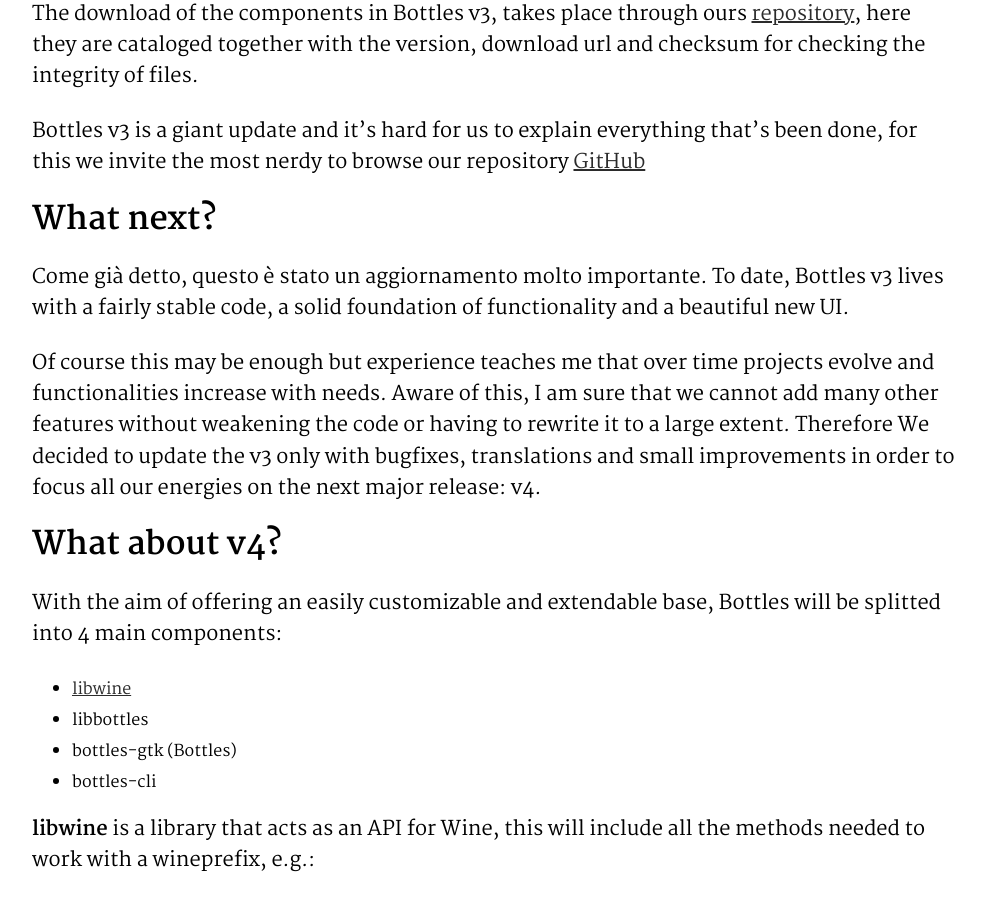
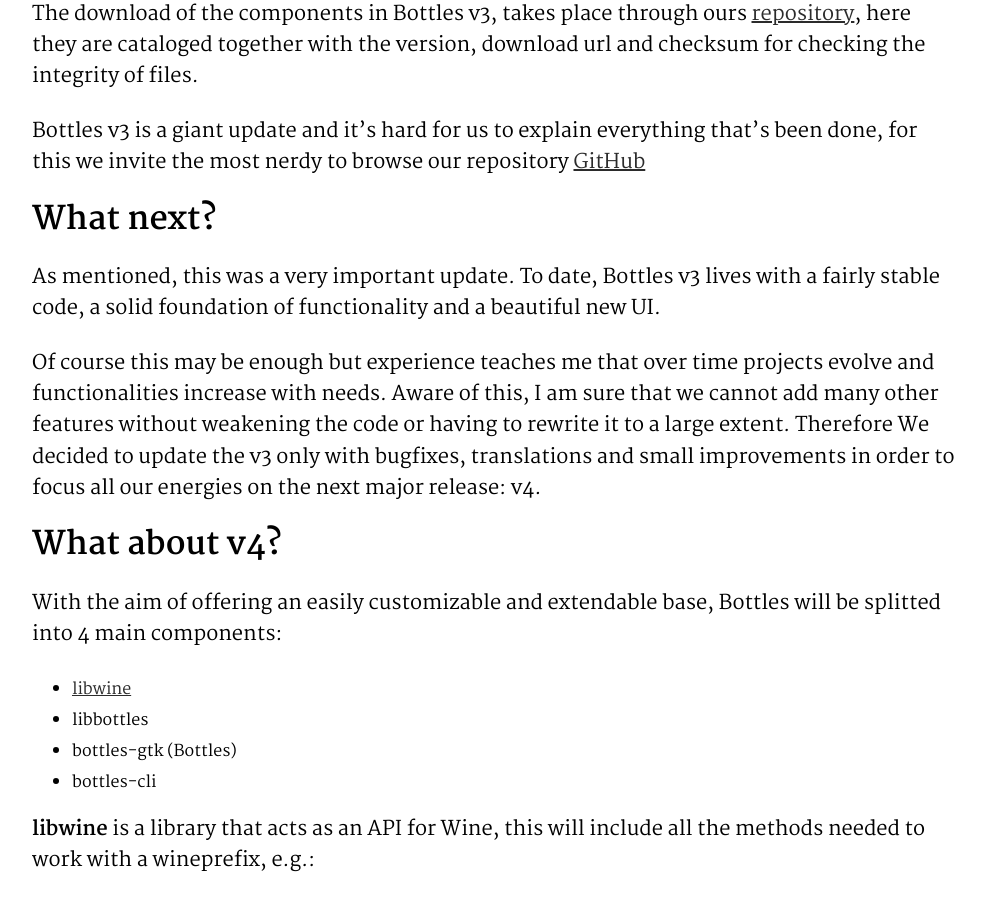
Before and after one commit to bottlesdevs/website, a Jekyll site: the page built from _posts/2020-03-01-bottles-3.md, in a window 1280 px wide and 900 px high, scrolled down 1829 px. Shown: the whole window, without its empty margins (144-1129 px from the left). Built offline with Jekyll 4.4.1, drawn with Linux system fonts in a browser that asks for light colours; nearby versions of some CDN libraries; comment, search, counter and statistics services are not loaded.

Commit message:
Update 2020-03-01-bottles-3.md

```diff
--- a/_posts/2020-03-01-bottles-3.md
+++ b/_posts/2020-03-01-bottles-3.md
@@ -49,8 +49,8 @@
 this we invite the most nerdy to browse our repository [GitHub](https://github.com/bottlesdevs/Bottles)
 
 ## What next?
-Come già detto, questo è stato un aggiornamento molto importante. To date, Bottles v3 lives with a fairly stable
-code, a solid foundation of functionality and a beautiful new UI.
+As mentioned, this was a very important update. To date, Bottles v3 lives with a fairly stable code, a
+solid foundation of functionality and a beautiful new UI.
 
 Of course this may be enough but experience teaches me that over time projects evolve and functionalities increase
 with needs.
```
